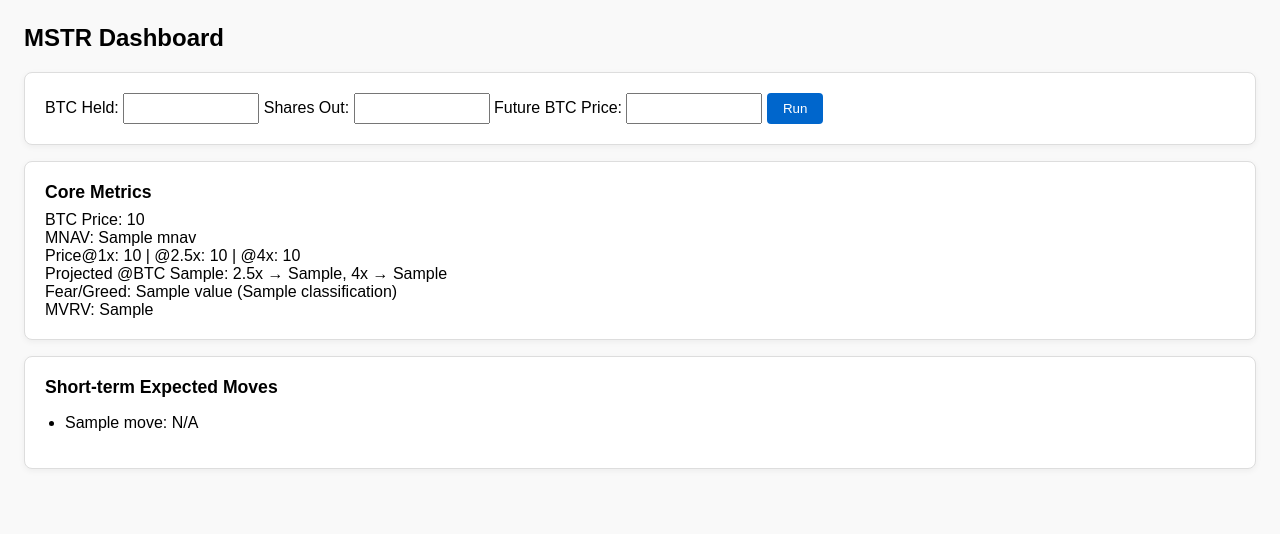
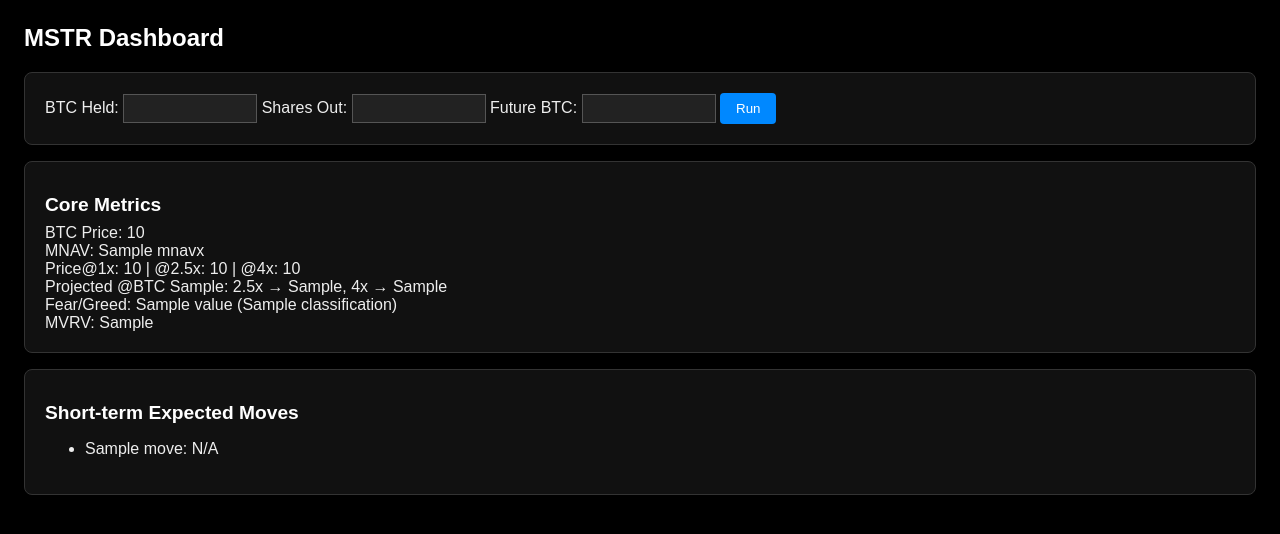
Before and after one commit to megbers84/mstr-range, a Flask app: template templates/index.html in a window 1280 px wide. Shown: the top 534 px of the page. Run offline with Flask 3, Linux system fonts and the light colour scheme; the template is opened without the code that fills it: most values are stand-ins (such as "Sample title", 1, 10 or a date in 2020).

Commit message:
Update index.html

```diff
--- a/templates/index.html
+++ b/templates/index.html
@@ -1,51 +1,44 @@
+<!-- Updated index.html – Black Theme -->
 <!doctype html>
 <html>
 <head>
   <meta charset="utf-8">
   <title>MSTR Monitor</title>
   <style>
-    body { font-family: Arial, sans-serif; margin: 24px; background:#f9f9f9; }
-    .card { background:#fff; border:1px solid #ddd; border-radius:8px; padding:20px; margin:16px 0; box-shadow:0 2px 6px rgba(0,0,0,0.05); }
-    .row { display:flex; gap:20px; flex-wrap:wrap; }
-    .col { flex:1 1 300px; }
-    h2 { margin-top:0; }
-    h3 { margin:0 0 12px 0; color:#333; font-size:1.3em; }
-    .bold-header { font-weight:bold; font-size:1.1em; margin-bottom:8px; }
-    input[type=number] { width:120px; padding:6px; }
-    button { padding:8px 16px; background:#0066cc; color:white; border:none; border-radius:4px; cursor:pointer; }
-    button:hover { background:#0055aa; }
-    ul { padding-left:20px; }
+    body {font-family:Arial,sans-serif;margin:24px;background:#000;color:#eee;}
+    .card {background:#111;border:1px solid #333;border-radius:8px;padding:20px;margin:16px 0;box-shadow:0 4px 12px rgba(0,0,0,0.6);}
+    input[type=number]{background:#222;color:#fff;border:1px solid #555;padding:6px;width:120px;}
+    button{padding:8px 16px;background:#0088ff;color:white;border:none;border-radius:4px;cursor:pointer;}
+    button:hover{background:#0066cc;}
+    .bold{font-weight:bold;font-size:1.2em;margin:12px 0 8px 0;color:#fff;}
+    a{color:#88f;}
   </style>
 </head>
 <body>
-  <h2>MSTR Dashboard</h2>
-
+  <h2 style="color:#fff;">MSTR Dashboard</h2>
   <form method="POST" class="card">
-    <label>BTC Held: <input type="number" name="btc_held" value="{{ defaults.btc_held }}" required></label>
-    <label>Shares Out: <input type="number" name="shares_out" value="{{ defaults.shares_out }}" required></label>
-    <label>Future BTC Price: <input type="number" name="btc_future" value="{{ defaults.btc_future }}" required></label>
+    BTC Held: <input type="number" name="btc_held" value="{{ defaults.btc_held }}" required>
+    Shares Out: <input type="number" name="shares_out" value="{{ defaults.shares_out }}" required>
+    Future BTC: <input type="number" name="btc_future" value="{{ defaults.btc_future }}" required>
     <button type="submit">Run</button>
   </form>
 
   {% if result %}
     <div class="card">
-      <div class="bold-header">Core Metrics</div>
-      <div>BTC Price: {{ result.btc_price }}</div>
-      <div>MNAV: {{ result.mnav }}</div>
-      <div>Price@1x: {{ result.price_at_1 }} | @2.5x: {{ result.price_at_25 }} | @4x: {{ result.price_at_4 }}</div>
-      <div>Projected @BTC {{ defaults.btc_future }}: 2.5x → {{ result.projected_25 }}, 4x → {{ result.projected_4 }}</div>
-      <div>Fear/Greed: {{ result.fear_greed.value }} ({{ result.fear_greed.classification }})</div>
-      <div>MVRV: {{ result.mvrv_z }}</div>
+      <div class="bold">Core Metrics</div>
+      BTC Price: {{ result.btc_price }}<br>
+      MNAV: {{ result.mnav }}x<br>
+      Price@1x: {{ result.price_at_1 }} | @2.5x: {{ result.price_at_25 }} | @4x: {{ result.price_at_4 }}<br>
+      Projected @BTC {{ defaults.btc_future }}: 2.5x → {{ result.projected_25 }}, 4x → {{ result.projected_4 }}<br>
+      Fear/Greed: {{ result.fear_greed.value }} ({{ result.fear_greed.classification }})<br>
+      MVRV: {{ result.mvrv_z }}
     </div>
 
     <div class="card">
-      <div class="bold-header">Short-term Expected Moves</div>
+      <div class="bold">Short-term Expected Moves</div>
       <ul>
         {% for k, v in result.moves.items() %}
-          <li>
-            {{ k }}:
-            {% if v %} {{ v.low }} – {{ v.high }} (exp {{ v.exp }}) {% else %} N/A {% endif %}
-          </li>
+          <li>{{ k }}: {% if v %}{{ v.low }} – {{ v.high }} (exp {{ v.exp }}){% else %}N/A{% endif %}</li>
         {% endfor %}
       </ul>
     </div>
```
